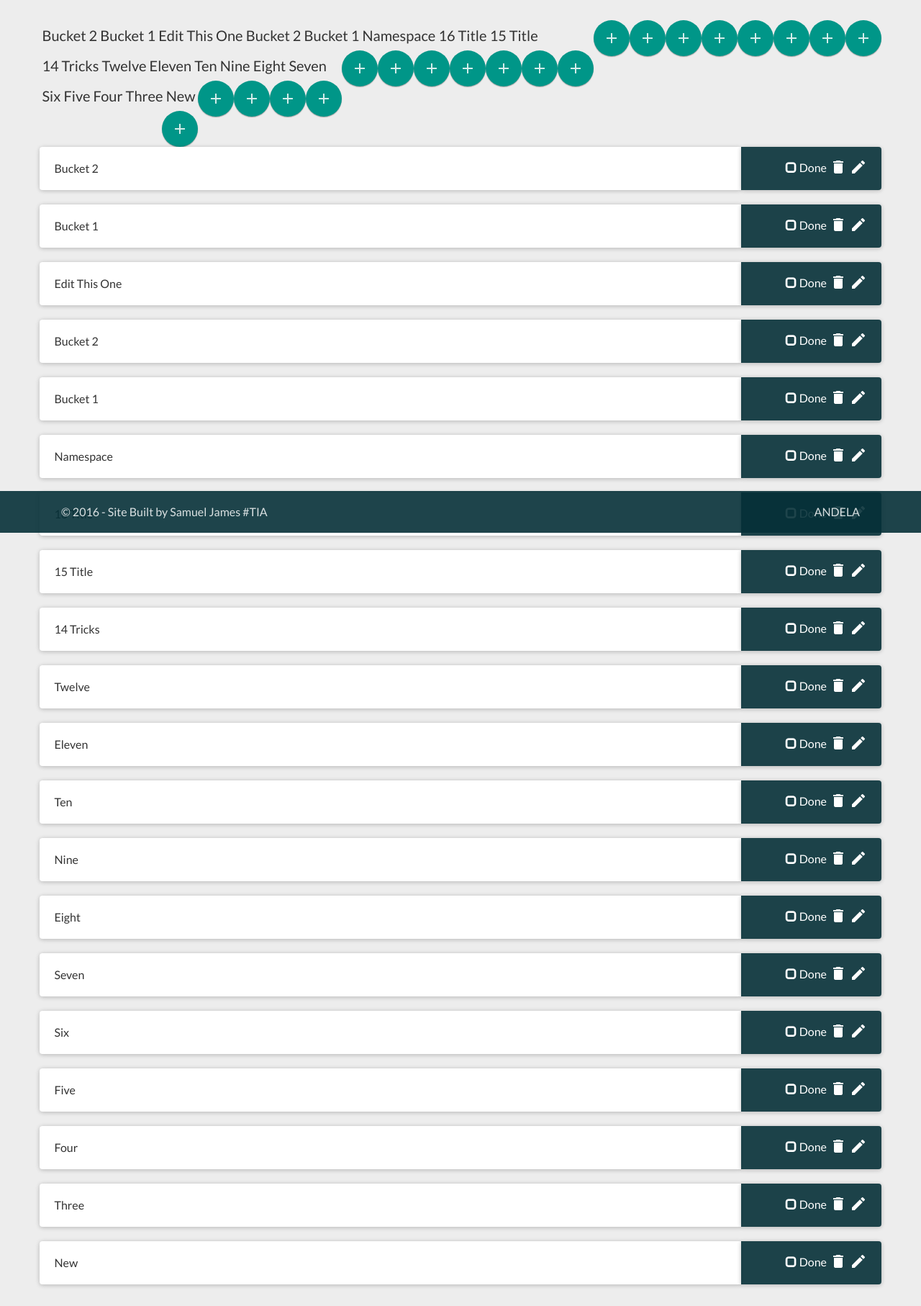
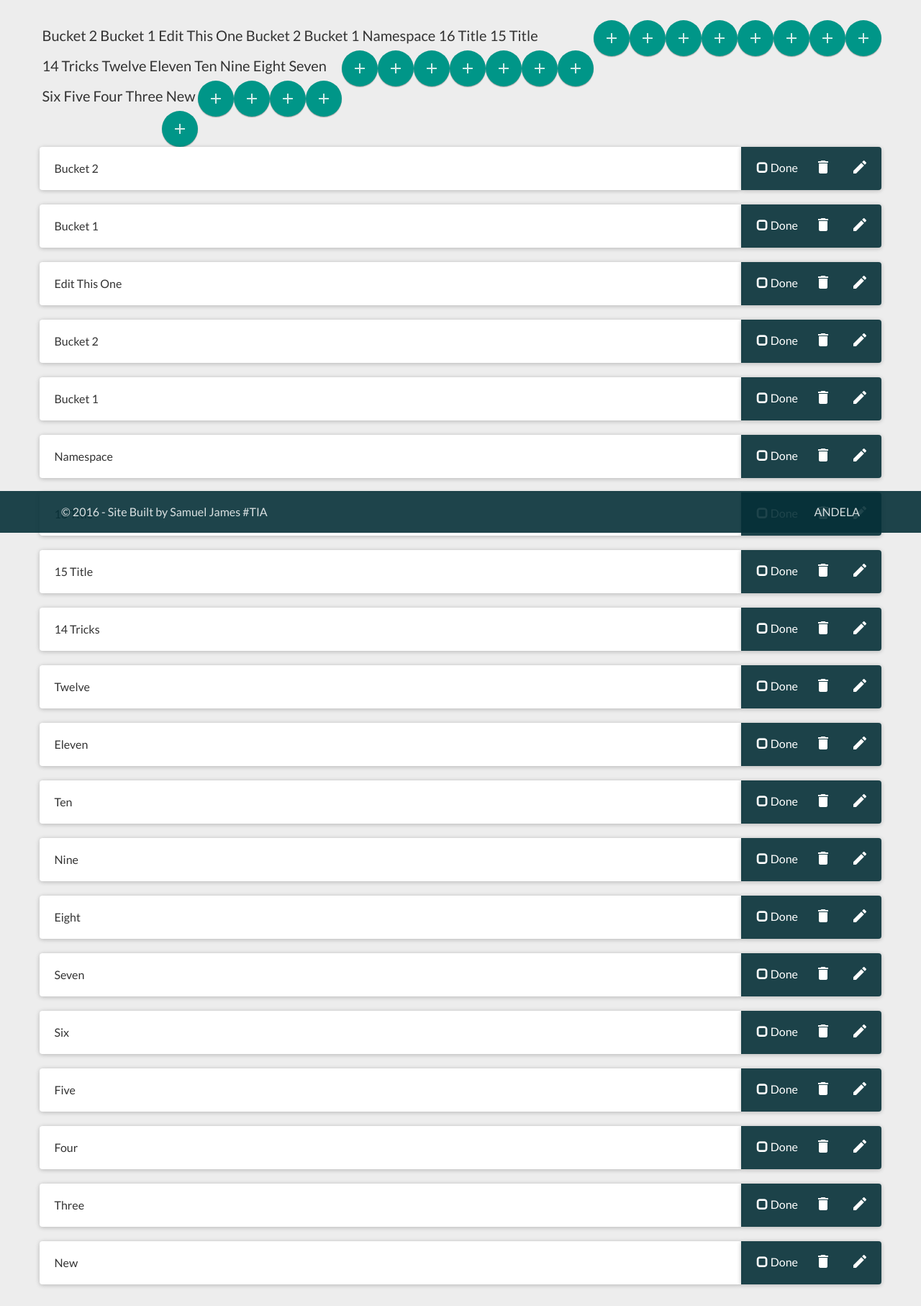
Before and after one commit to andela-sjames/django-bucketlist-application, a Django app: template bucketlistapp/bucketlist/templates/bucketlist/view.html in a window 1280 px wide. Shown: the part 60-1874 px from the top of the page at 72% size. Run offline with Django 3.2, Linux system fonts and the light colour scheme; the template is opened without the code that fills it: values that come from a table or form of the project are taken from there, others are empty; a user stored in the database is signed in; data comes from the database, SQL or seed files in the repository; parts of the project's set-up code (start-up, migrations or seed data) failed here and were passed over; some libraries are stand-ins or nearby versions.

Commit message:
:style item action div

```diff
--- a/bucketlistapp/bucketlist/templates/bucketlist/view.html
+++ b/bucketlistapp/bucketlist/templates/bucketlist/view.html
@@ -57,7 +57,7 @@
                         </a>
                     </li>
 
-                    <li class=" txt pull-right">
+                    <li class=" txt pull-right center-action">
                         <a href="/bucketlist/{% if bucketlists %}{% for bucketlist in bucketlists %}{{ bucketlist.id}}{% endfor %}{% endif %}/items/{{item.id}}" title="Click to Delete item">
                             <i class="material-icons remove">delete</i>
                         </a>
--- a/bucketlistapp/static/css/base.css
+++ b/bucketlistapp/static/css/base.css
@@ -291,6 +291,12 @@ p {
 .align-done {
   position: relative;
   top: 4px;
+  left: -20px;
+}
+
+.center-action {
+  position: relative;
+  left: -12px;
 }
 
 #navlist li {
@@ -310,7 +316,7 @@ p {
 #navlist-item li {
   display: inline-block;
   list-style-type: none;
-  padding-right: 4px;
+  padding-right: 15px;
   cursor: pointer;
 }
 
@@ -360,7 +366,10 @@ li {
 
 .action-div {
   background-color: rgba(6, 48, 56, 0.9);
-  padding: 15px;
+  padding-top: 15px;
+  padding-bottom: 15px;
+  padding-right: 2px;
+  padding-left: 0px;
   height: 60px;
   border-bottom-left-radius: 0px ! important;
   border-top-left-radius: 0px ! important;
@@ -369,19 +378,3 @@ li {
   -webkit-box-shadow: 0 1px 6px 0 rgba(0,0,0,.12),0 1px 6px 0 rgba(0,0,0,.12);
   box-shadow: 0 1px 6px 0 rgba(0,0,0,.12),0 1px 6px 0 rgba(0,0,0,.12);
 }
-
-/*.panel {
-    border-radius: 2px;
-    border: 0;
-    -webkit-box-shadow: 0 1px 6px 0 rgba(0,0,0,.12),0 1px 6px 0 rgba(0,0,0,.12);
-    box-shadow: 0 1px 6px 0 rgba(0,0,0,.12),0 1px 6px 0 rgba(0,0,0,.12);
-}*/
-
-/*.panel {
-    margin-bottom: 20px;
-    background-color: #fff;
-    border: 1px solid transparent;
-    border-radius: 4px;
-    -webkit-box-shadow: 0 1px 1px rgba(0,0,0,.05);
-    box-shadow: 0 1px 1px rgba(0,0,0,.05);
-}*/
--- a/bucketlistapp/static/css/signup.css
+++ b/bucketlistapp/static/css/signup.css
@@ -55,11 +55,13 @@ a{color:inherit;text-decoration:none}
   margin:0 15px 10px 0;
   display:inline-block;
   border-bottom:2px solid transparent;
+  cursor: pointer;
 }
 .login-html .sign-in:checked + .tab,
 .login-html .sign-up:checked + .tab{
   color:#fff;
-  border-color:#1161ee;
+  border-color:#fff;
+  cursor: pointer;
 }
 .login-form{
   min-height:345px;
```
